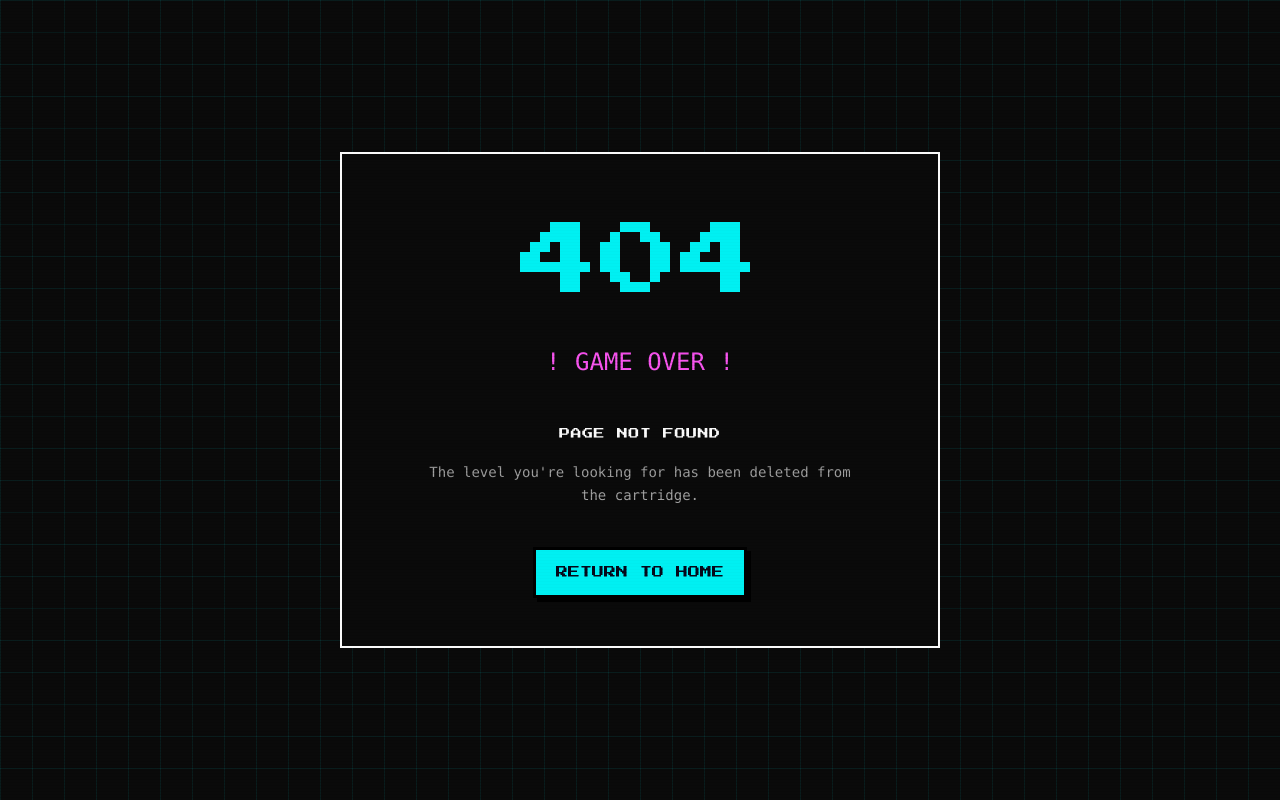
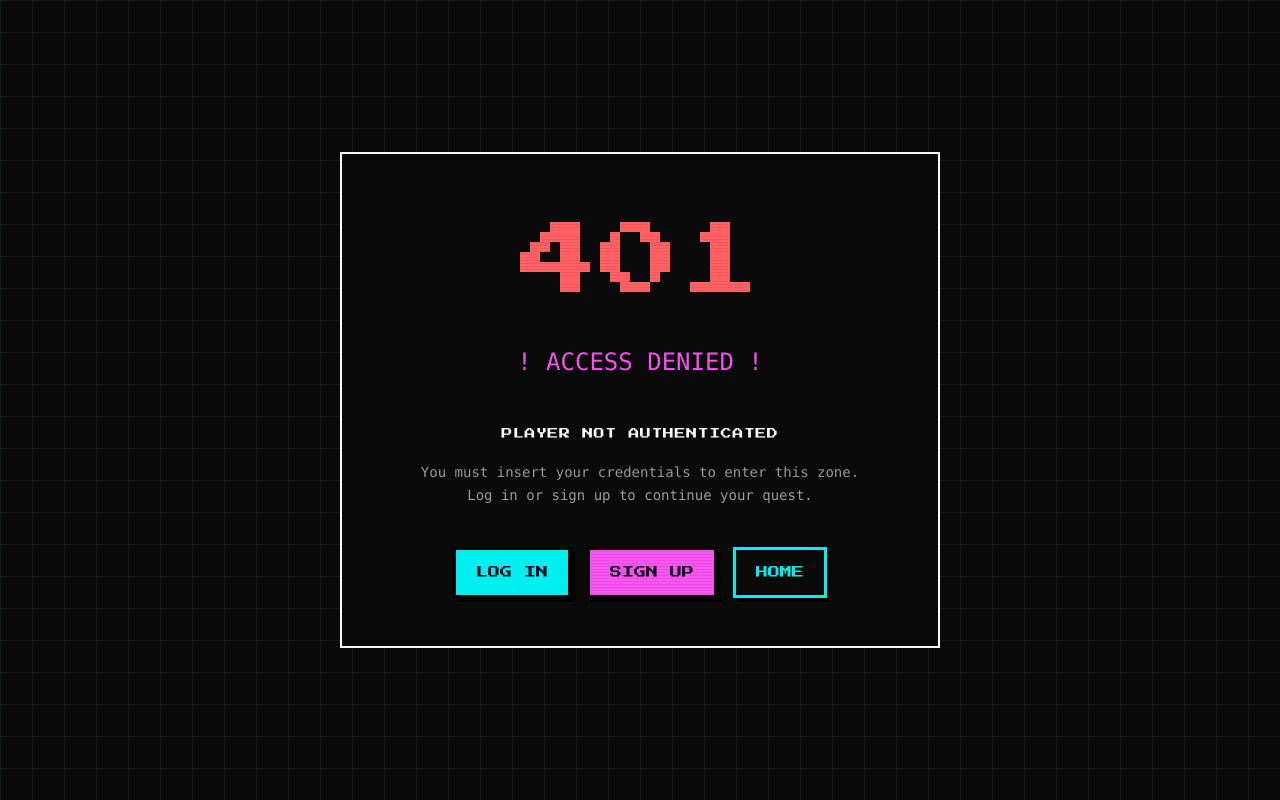
Before and after one commit to NQB37/PixelMart, a Next.js app in the folder frontend/: page /forbidden in a window 1280 px wide. Before the commit this address had no page. Built offline with nearby package versions, Linux system fonts and the light colour scheme.

Commit message:
feat(fe): add forbidden page

```diff
--- /dev/null
+++ b/frontend/app/(client)/forbidden/page.tsx
@@ -0,0 +1,34 @@
+import Link from 'next/link';
+
+export default function UnauthorizedPage() {
+  return (
+    <div className='scanlines retro-grid flex min-h-screen items-center justify-center bg-background px-4 py-16'>
+      <div className='border-2 border-foreground bg-background p-12 text-center max-w-[600px] w-full'>
+        <div className='font-pixel text-[80px] text-destructive'>401</div>
+        <div className='font-mono mt-6 text-2xl text-neon-pink'>
+          ! ACCESS DENIED !
+        </div>
+
+        <h1 className='font-pixel mt-12 text-[11px] tracking-wider text-foreground uppercase'>
+          PLAYER NOT AUTHENTICATED
+        </h1>
+        <p className='font-mono mt-5 text-sm text-muted-foreground max-w-md mx-auto leading-relaxed'>
+          You must insert your credentials to enter this zone. Log in or sign up
+          to continue your quest.
+        </p>
+
+        <div className='mt-10 flex flex-wrap justify-center gap-4'>
+          <Link href='/login' className='btn-pixel'>
+            LOG IN
+          </Link>
+          <Link href='/sign-up' className='btn-pixel btn-pixel-pink'>
+            SIGN UP
+          </Link>
+          <Link href='/' className='btn-pixel btn-pixel-ghost'>
+            HOME
+          </Link>
+        </div>
+      </div>
+    </div>
+  );
+}
```
